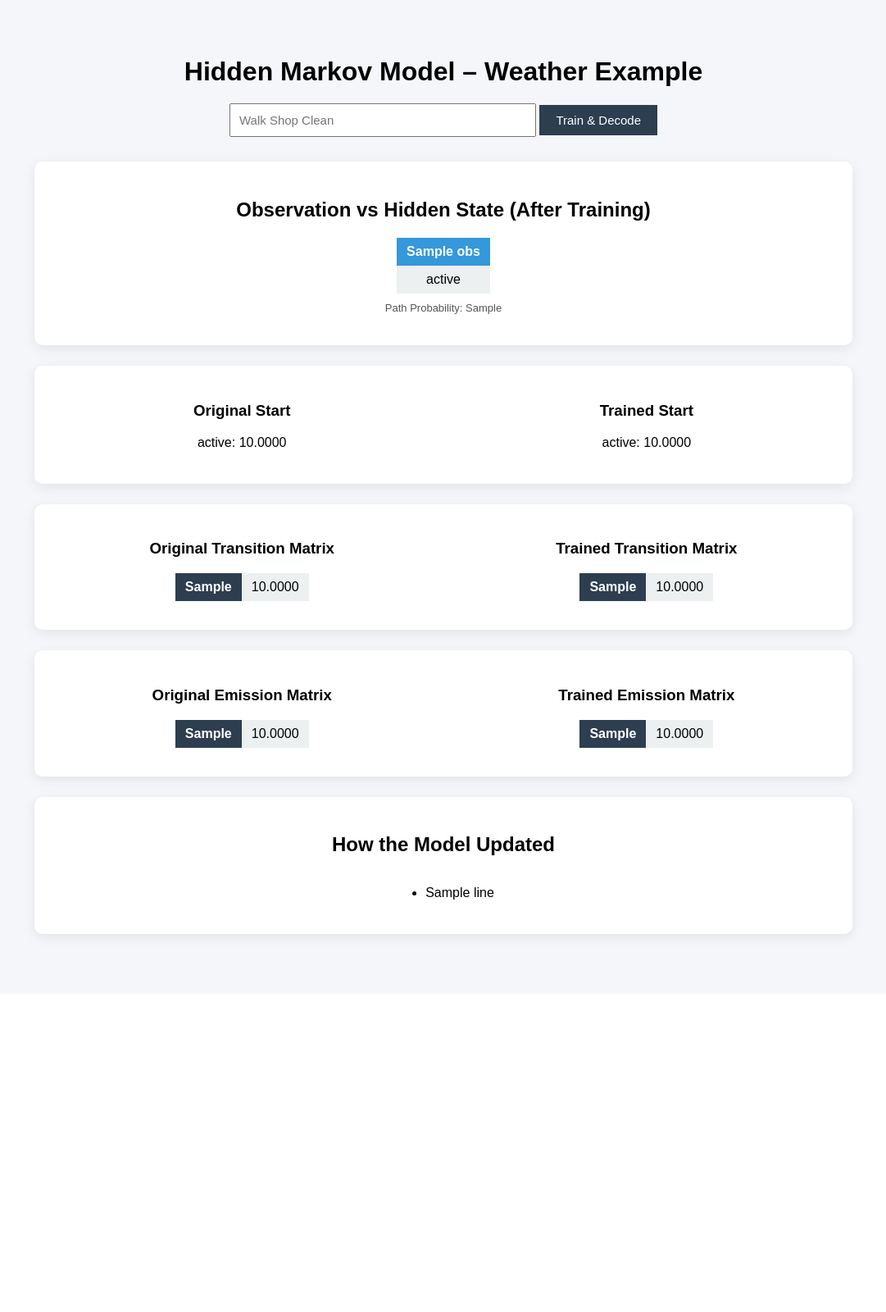
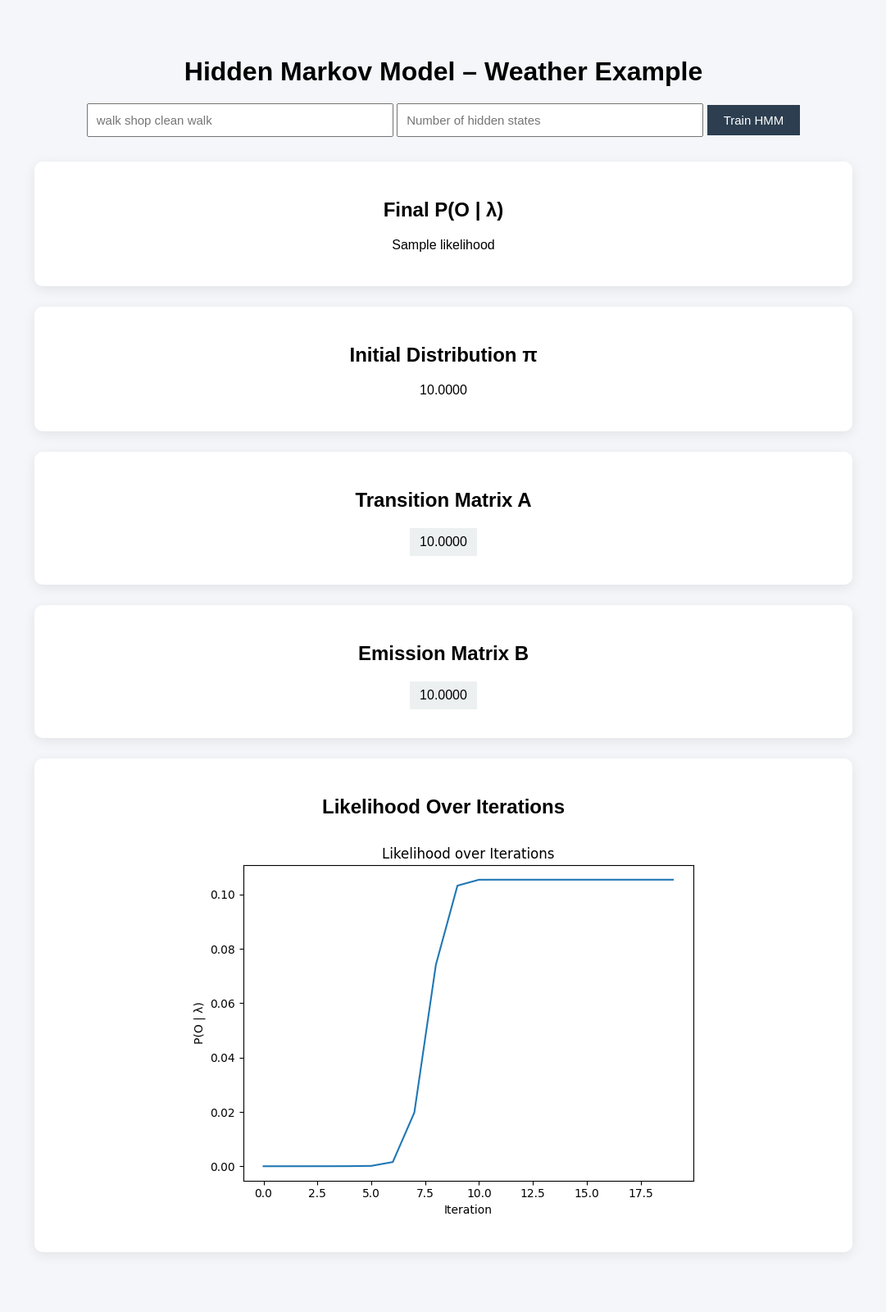
Before and after one commit to nayanashaji/HMM-Pattern-Recognition, a Flask app: template templates/index.html in a window 1280 px wide. Shown: the whole page at 82% size, without its empty margins (99-1180 px from the left). Before the commit the page ends 1153 px from the top, so only its background shows below. Run offline with Flask 3, Linux system fonts and the light colour scheme; the template is opened without the code that fills it: most values are stand-ins (such as "Sample title", 1, 10 or a date in 2020).

Commit message:
add n input

```diff
--- a/app.py
+++ b/app.py
@@ -1,145 +1,52 @@
 from flask import Flask, render_template, request
-import copy
-from hmm import (
-    states,
-    observations,
-    start_prob,
-    transition_prob,
-    emission_prob,
-    baum_welch,
-    viterbi_algorithm
-)
-
+import numpy as np
+import matplotlib.pyplot as plt
+import os
+from hmm import baum_welch
 
 app = Flask(__name__)
 
-@app.route("/", methods=["GET", "POST"])
 @app.route("/", methods=["GET", "POST"])
 def index():
     result = None
 
     if request.method == "POST":
         obs_input = request.form["observations"]
-        # Normalize input: remove extra spaces + make case-insensitive
-        obs_sequence = [
-            word.strip().capitalize()
-            for word in obs_input.split()
-        ]
+        N = int(request.form["states"])
 
-        # Validate observations
-        invalid = [obs for obs in obs_sequence if obs not in observations]
+        # Normalize and tokenize
+        obs_tokens = obs_input.lower().split()
 
-        if invalid:
-            return render_template(
-                "index.html",
-                result=None,
-                error=f"Invalid observation(s): {', '.join(invalid)}",
-                states=states,
-                observations=observations
-            )
+        # Create observation vocabulary
+        unique_obs = list(set(obs_tokens))
+        obs_map = {obs: i for i, obs in enumerate(unique_obs)}
 
+        obs_seq = np.array([obs_map[o] for o in obs_tokens])
+        M = len(unique_obs)
 
+        pi, A, B, likelihoods = baum_welch(obs_seq, N, M, iterations=20)
 
-        # Keep original values (deep copy)
-        original_start = copy.deepcopy(start_prob)
-        original_trans = copy.deepcopy(transition_prob)
-        original_emit = copy.deepcopy(emission_prob)
-
-        # Train using Baum-Welch
-        new_start, new_trans, new_emit = baum_welch(
-            obs_sequence,
-            states,
-            copy.deepcopy(start_prob),
-            copy.deepcopy(transition_prob),
-            copy.deepcopy(emission_prob),
-            iterations=10
-        )
-        # Run Viterbi on trained model
-        viterbi_prob, best_path = viterbi_algorithm(
-            obs_sequence,
-            states,
-            new_start,
-            new_trans,
-            new_emit
-        )
-
-
-        # Count observation frequency
-        obs_counts = {}
-        for obs in obs_sequence:
-            obs_counts[obs] = obs_counts.get(obs, 0) + 1
-
-        explanation_details = []
-
-        # Start probability comparison
-        for state in states:
-            old_val = original_start[state]
-            new_val = new_start[state]
-            diff = new_val - old_val
-
-            explanation_details.append(
-                f"Start Probability for {state}: "
-                f"{old_val:.4f} → {new_val:.4f} "
-                f"(Change: {diff:.4f})"
-            )
-
-        # Emission comparison
-        for state in states:
-            for obs in observations:
-                old_val = original_emit[state][obs]
-                new_val = new_emit[state][obs]
-                diff = new_val - old_val
-
-                explanation_details.append(
-                    f"Emission P({obs}|{state}): "
-                    f"{old_val:.4f} → {new_val:.4f} "
-                    f"(Change: {diff:.4f})"
-                )
-
-        # Add frequency-based reasoning
-        for obs, count in obs_counts.items():
-            explanation_details.append(
-                f"Observation '{obs}' appeared {count} times in the sequence."
-            )
-
-        # Generate simple explanation
-        explanation = []
-
-        for state in states:
-            if new_start[state] > original_start[state]:
-                explanation.append(
-                    f"The probability of starting in {state} increased because the observations align more with this state."
-                )
-            else:
-                explanation.append(
-                    f"The probability of starting in {state} decreased as the data supports other states more strongly."
-                )
-
-        for state in states:
-            for obs in observations:
-                if new_emit[state][obs] > original_emit[state][obs]:
-                    explanation.append(
-                        f"The model now associates '{obs}' more strongly with state '{state}'."
-                    )
+        # Plot likelihood
+        plt.figure()
+        plt.plot(likelihoods)
+        plt.xlabel("Iteration")
+        plt.ylabel("P(O | λ)")
+        plt.title("Likelihood over Iterations")
+        plt.tight_layout()
+        plt.savefig("static/likelihood.png")
+        plt.close()
 
         result = {
-            "original_start": original_start,
-            "original_trans": original_trans,
-            "original_emit": original_emit,
-            "new_start": new_start,
-            "new_trans": new_trans,
-            "new_emit": new_emit,
-            "best_path": best_path,
-            "viterbi_prob": viterbi_prob,
-            "obs_sequence": obs_sequence,
-            "explanation_details": explanation_details
+            "pi": pi,
+            "A": A,
+            "B": B,
+            "likelihood": likelihoods[-1],
+            "obs_tokens": obs_tokens,
+            "states": [f"S{i}" for i in range(N)],
+            "vocab": unique_obs
         }
 
-
-
-
-    return render_template("index.html", result=result, states=states, observations=observations)
-
+    return render_template("index.html", result=result)
 
 if __name__ == "__main__":
     app.run(debug=True)
--- a/templates/index.html
+++ b/templates/index.html
@@ -14,117 +14,59 @@
     <h1>Hidden Markov Model – Weather Example</h1>
 
     <form method="POST">
-        <input type="text" name="observations" placeholder="Walk Shop Clean" required>
-        <button type="submit">Train & Decode</button>
+        <input type="text" name="observations" placeholder="walk shop clean walk" required>
+        <input type="number" name="states" placeholder="Number of hidden states" required>
+        <button type="submit">Train HMM</button>
     </form>
+
 
     {% if result %}
 
-    <!-- Observation vs Hidden -->
 <div class="card">
-        <h2>Observation vs Hidden State (After Training)</h2>
-        <table class="aligned-table">
-            <tr>
-                {% for obs in result.obs_sequence %}
-                    <th>{{ obs }}</th>
-                {% endfor %}
-            </tr>
-            <tr>
-                {% for state in result.best_path %}
-                    <td>{{ state }}</td>
-                {% endfor %}
-            </tr>
-        </table>
-        <p class="small">Path Probability: {{ result.viterbi_prob }}</p>
+    <h2>Final P(O | λ)</h2>
+    <p>{{ result.likelihood }}</p>
 </div>
 
-    <!-- Start Probabilities -->
-    <div class="card grid">
-        <div>
-            <h3>Original Start</h3>
-            {% for state, value in result.original_start.items() %}
-                <p>{{ state }}: {{ "%.4f"|format(value) }}</p>
+<div class="card">
+    <h2>Initial Distribution π</h2>
+    {% for val in result.pi %}
+        <p>{{ "%.4f"|format(val) }}</p>
     {% endfor %}
 </div>
-        <div>
-            <h3>Trained Start</h3>
-            {% for state, value in result.new_start.items() %}
-                <p>{{ state }}: {{ "%.4f"|format(value) }}</p>
-            {% endfor %}
-        </div>
-    </div>
 
-    <!-- Transition Matrices -->
-    <div class="card grid">
-        <div>
-            <h3>Original Transition Matrix</h3>
+<div class="card">
+    <h2>Transition Matrix A</h2>
     <table>
-                {% for s1, row in result.original_trans.items() %}
+        {% for row in result.A %}
             <tr>
-                        <th>{{ s1 }}</th>
-                        {% for s2, val in row.items() %}
+                {% for val in row %}
                     <td>{{ "%.4f"|format(val) }}</td>
                 {% endfor %}
             </tr>
         {% endfor %}
     </table>
 </div>
-        <div>
-            <h3>Trained Transition Matrix</h3>
+
+<div class="card">
+    <h2>Emission Matrix B</h2>
     <table>
-                {% for s1, row in result.new_trans.items() %}
+        {% for row in result.B %}
             <tr>
-                        <th>{{ s1 }}</th>
-                        {% for s2, val in row.items() %}
+                {% for val in row %}
                     <td>{{ "%.4f"|format(val) }}</td>
                 {% endfor %}
             </tr>
         {% endfor %}
     </table>
 </div>
-    </div>
 
-    <!-- Emission Matrices -->
-    <div class="card grid">
-        <div>
-            <h3>Original Emission Matrix</h3>
-            <table>
-                {% for s1, row in result.original_emit.items() %}
-                    <tr>
-                        <th>{{ s1 }}</th>
-                        {% for obs, val in row.items() %}
-                            <td>{{ "%.4f"|format(val) }}</td>
-                        {% endfor %}
-                    </tr>
-                {% endfor %}
-            </table>
-        </div>
-        <div>
-            <h3>Trained Emission Matrix</h3>
-            <table>
-                {% for s1, row in result.new_emit.items() %}
-                    <tr>
-                        <th>{{ s1 }}</th>
-                        {% for obs, val in row.items() %}
-                            <td>{{ "%.4f"|format(val) }}</td>
-                        {% endfor %}
-                    </tr>
-                {% endfor %}
-            </table>
-        </div>
-    </div>
-
-    <!-- Explanation -->
 <div class="card">
-        <h2>How the Model Updated</h2>
-        <ul>
-            {% for line in result.explanation_details %}
-                <li>{{ line }}</li>
-            {% endfor %}
-        </ul>
+    <h2>Likelihood Over Iterations</h2>
+    <img src="{{ url_for('static', filename='likelihood.png') }}">
 </div>
 
 {% endif %}
 
+
 </body>
 </html>
```
Also changed, not shown: hmm.py (+71 -212 lines), static/likelihood.png (added). Lines whose indentation alone changed are shown as unchanged.
